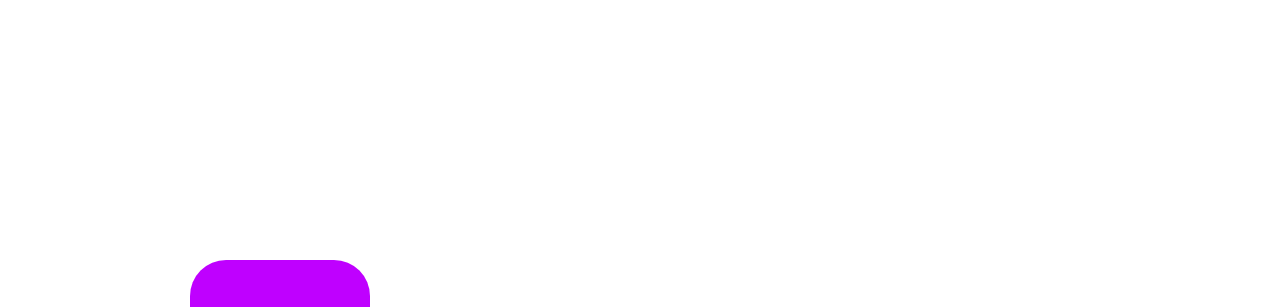
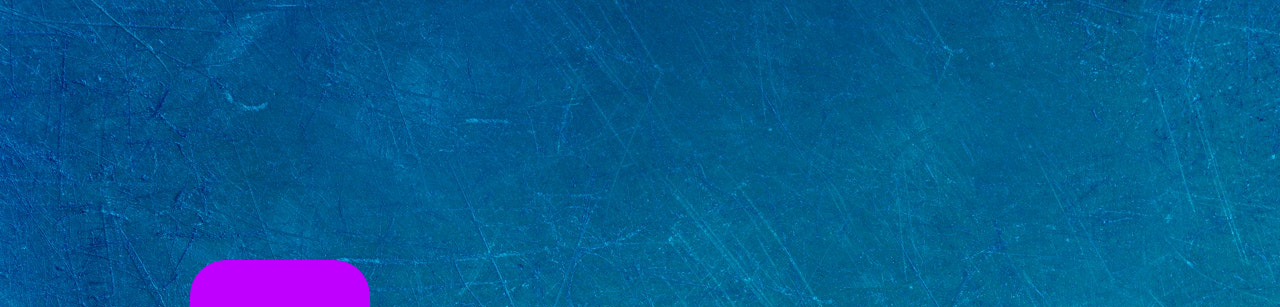
Before and after one commit to divyapuja1998/Digital_Clock, a plain HTML site: page index.html in a window 1280 px wide. Shown: the top 307 px of the page. Drawn offline with Linux system fonts and the light colour scheme.

Commit message:
Update style.css

```diff
--- a/style.css
+++ b/style.css
@@ -8,7 +8,7 @@
 .main {
     width: 100%;
     min-height: 100vh;
-    background: url(/images/blue_back.jpg) no-repeat;
+    background: URL(/blue_back.jpg) no-repeat;
     color: #fff;
     position: relative;
 }
```
